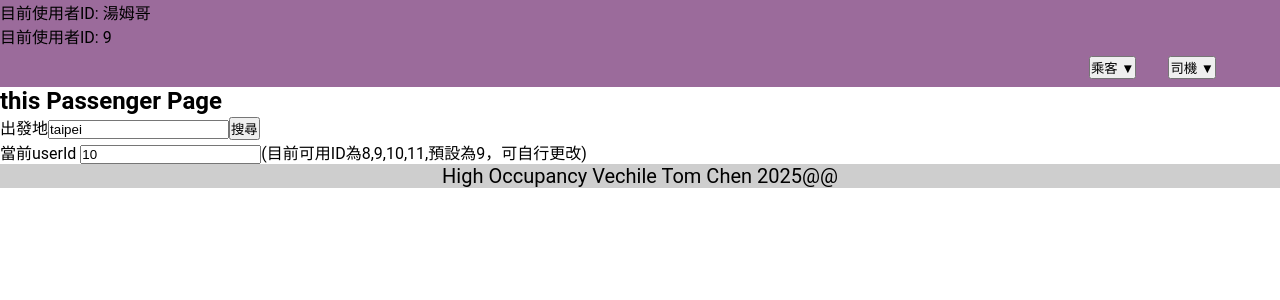
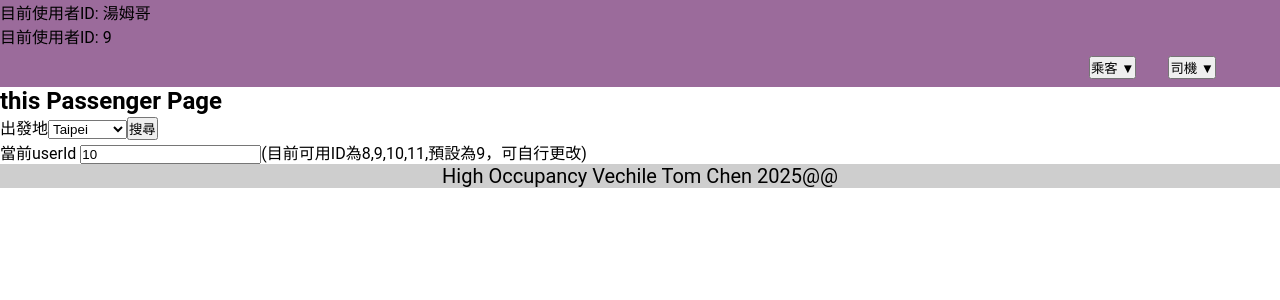
Before and after one commit to voyagerTom/HovSystem_FE, a React (Create React App) app: page /passenger/getCarpoolBySite in a window 1280 px wide. Shown: the top 300 px of the page. Built offline with nearby package versions, Linux system fonts and the light colour scheme.

Commit message:
passenger: 尋找共乘功能欄位設定成下拉式選單

```diff
--- a/src/api/DriverService.js
+++ b/src/api/DriverService.js
@@ -1,6 +1,8 @@
 import React from "react";
 import axios from "axios";
 
+//實做API呼叫
+// const driverAPI = "https://d74a348b05f1.ngrok-free.app/driver";
 let driverAPI = "http://localhost:8099/driver";
 
 export const DriverService = {
--- a/src/api/PassengerService.js
+++ b/src/api/PassengerService.js
@@ -1,6 +1,6 @@
 import axios from "axios";
 
-//時做API呼叫I呼叫
+//實做API呼叫
 // const passengAPI = "https://d74a348b05f1.ngrok-free.app/passenger";
 const passengAPI = "http://localhost:8099/passenger";
 
--- a/src/hooks/UsePassenger.js
+++ b/src/hooks/UsePassenger.js
@@ -18,6 +18,8 @@ export const checkMyCarpool = async (_userId, setCarpools) => {
   console.log("hooks_checkMyCarpool");
   const res = await PassengerService.checkMyCarpool(_userId);
   console.log("hooks_完成請求");
+  console.log("res", res);
+  console.log("res.data", res.data);
   setCarpools(res);
   setCarpools(res.carpoolList);
   return res.carpoolList;
--- a/src/pages/passenger/GetCarpoolBySite.js
+++ b/src/pages/passenger/GetCarpoolBySite.js
@@ -17,6 +17,14 @@ const GetCarpoolBySite = () => {
   const [departFrom, setDepartFrom] = useState("taipei");
   const [carpools, setCarpools] = useState("");
   const [orderRes, setOrderRes] = useState("");
+
+  const departFromList = ["Taipei", "TaiChung", "Yilan"];
+  //   [
+  //   { value: "PSG", label: "乘客" },
+  //   { value: "DRIVER", label: "司機" },
+  //   { value: "ADMIN", label: "管理員" },
+  // ];
+
   const carpoolHandler = (data) => {
     setCarpools(data);
   };
@@ -36,11 +44,16 @@ const GetCarpoolBySite = () => {
     <div>
       <h2>this Passenger Page</h2>
       <label>出發地</label>
-      <input
-        type="text"
+
+      <select
         value={departFrom}
         onChange={(e) => setDepartFrom(e.target.value)}
-      />
+      >
+        {departFromList.map((d) => (
+          <option>{d}</option>
+        ))}
+      </select>
+
       <button
         onClick={() => {
           console.log("getCarpoolBySite 被點擊");
@@ -52,7 +65,7 @@ const GetCarpoolBySite = () => {
       <div>
         <label>當前userId </label>
         <input
-          type="text"
+          type="number"
           value={currentUserId}
           onChange={(e) => {
             setCurrentUserId(e.target.value);
```
